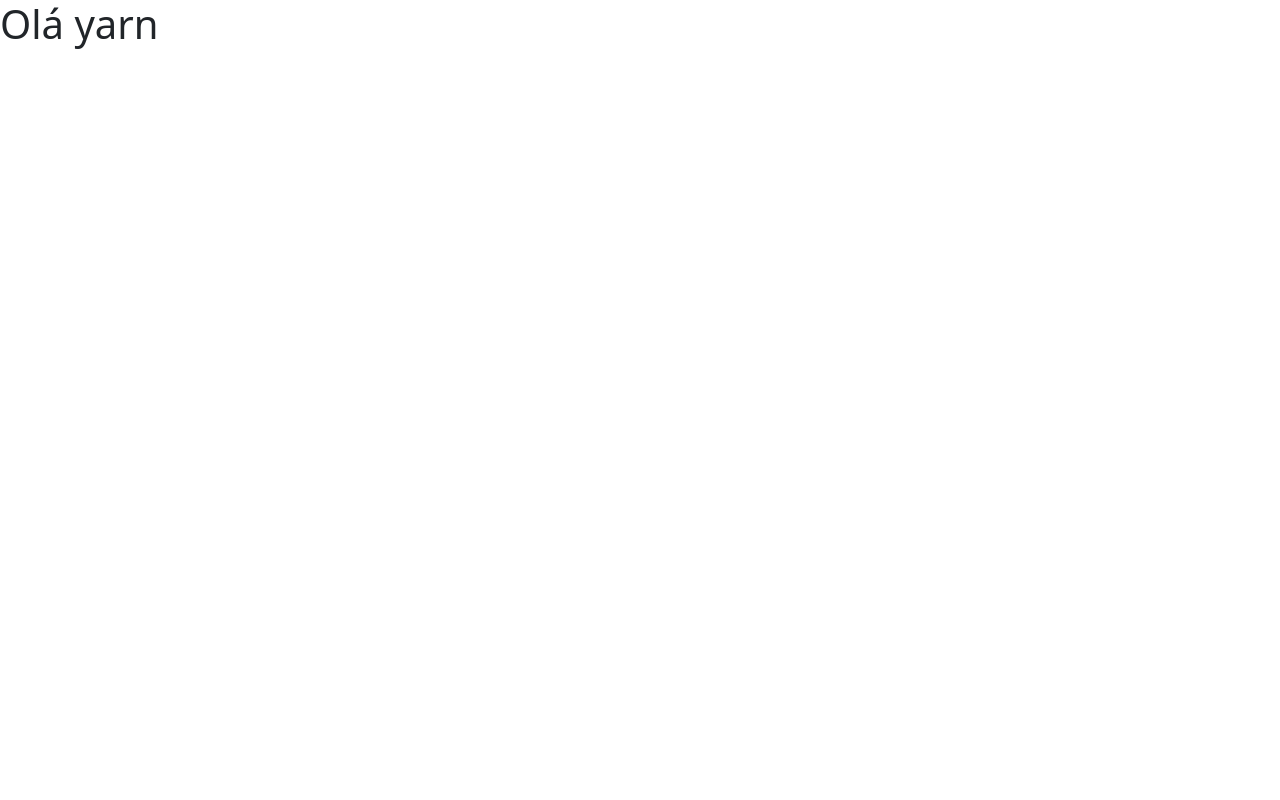
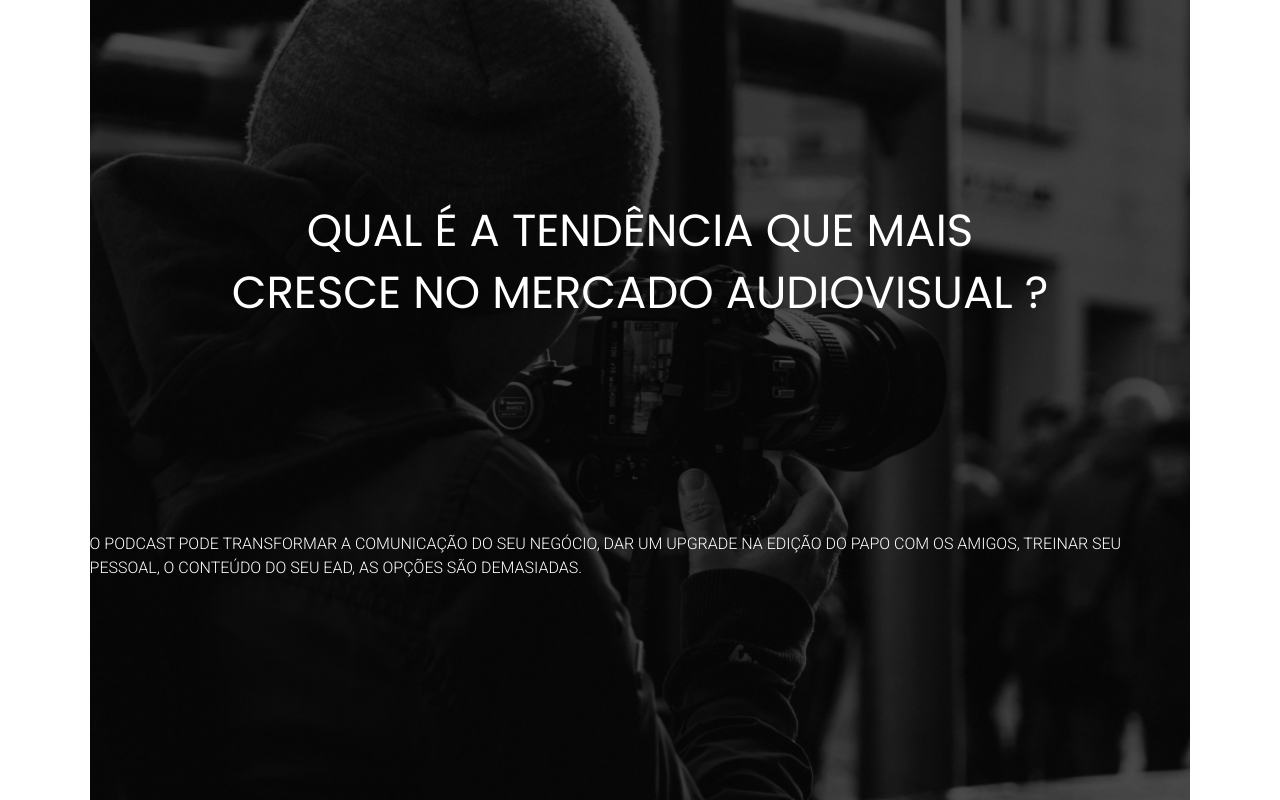
Before and after one commit to DouglasDrozda/project-audiovisual, a React (Vite) app: page / in a window 1280 px wide. Built offline with nearby package versions, Linux system fonts and the light colour scheme.

Commit message:
em producao

```diff
--- a/src/App.jsx
+++ b/src/App.jsx
@@ -1,10 +1,14 @@
 import React from 'react';
+
+import './styles/Main.css';
+
+import SectionSudiovisualMarket from './components/sections/SectionSudiovisualMarket';
 
 function App() {
   return (
-    <div>
-      <h1>Olá yarn</h1>
-    </div>
+    <main>
+      <SectionSudiovisualMarket />
+    </main>
   );
 }
 
--- /dev/null
+++ b/src/components/sections/SectionSudiovisualMarket.jsx
@@ -0,0 +1,25 @@
+import React from 'react';
+
+import '../../styles/SectionSudiovisualMarket.css';
+
+function SectionSudiovisualMarket() {
+  return (
+    <sections className="section-market">
+      <div className="contente-market">
+        <div className="cont-market-1">
+          <h4>QUAL É A TENDÊNCIA QUE MAIS</h4>
+          <h4>CRESCE NO MERCADO AUDIOVISUAL ?</h4>
+        </div>
+        <div className="cont-market-2">
+          <p>
+            O PODCAST PODE TRANSFORMAR A COMUNICAÇÃO DO SEU NEGÓCIO,
+            DAR UM UPGRADE NA EDIÇÃO DO PAPO COM OS AMIGOS, TREINAR SEU
+            PESSOAL, O CONTEÚDO DO SEU EAD, AS OPÇÕES SÃO DEMASIADAS.
+          </p>
+        </div>
+      </div>
+    </sections>
+  );
+}
+
+export default SectionSudiovisualMarket;
--- /dev/null
+++ b/src/styles/Main.css
@@ -0,0 +1,6 @@
+* {
+  border: 0;
+  margin: 0;
+  padding: 0;
+  box-sizing: border-box;
+}
--- /dev/null
+++ b/src/styles/SectionSudiovisualMarket.css
@@ -0,0 +1,36 @@
+:root {
+  --white-color: #FFFFFF;
+}
+
+.section-market {
+  width: 100%;
+}
+
+.contente-market {
+  display: flex;
+  flex-direction: column;
+  align-items: center;
+  justify-content: space-evenly;
+
+  width: 86%;
+  min-height: 100vh;
+
+  background: url('../assets/images/background-tendencia.jpg') no-repeat;
+  background-size: cover;
+
+  margin: 0 auto;
+}
+
+.cont-market-1 h4 {
+  text-align: center;
+
+  font-family: 'Poppins', sans-serif;
+  font-size: 45px;
+
+  color: var(--white-color);
+}
+
+.cont-market-2 p {
+  font-family: 'Roboto', sans-serif;
+  color: var(--white-color);
+}
```
